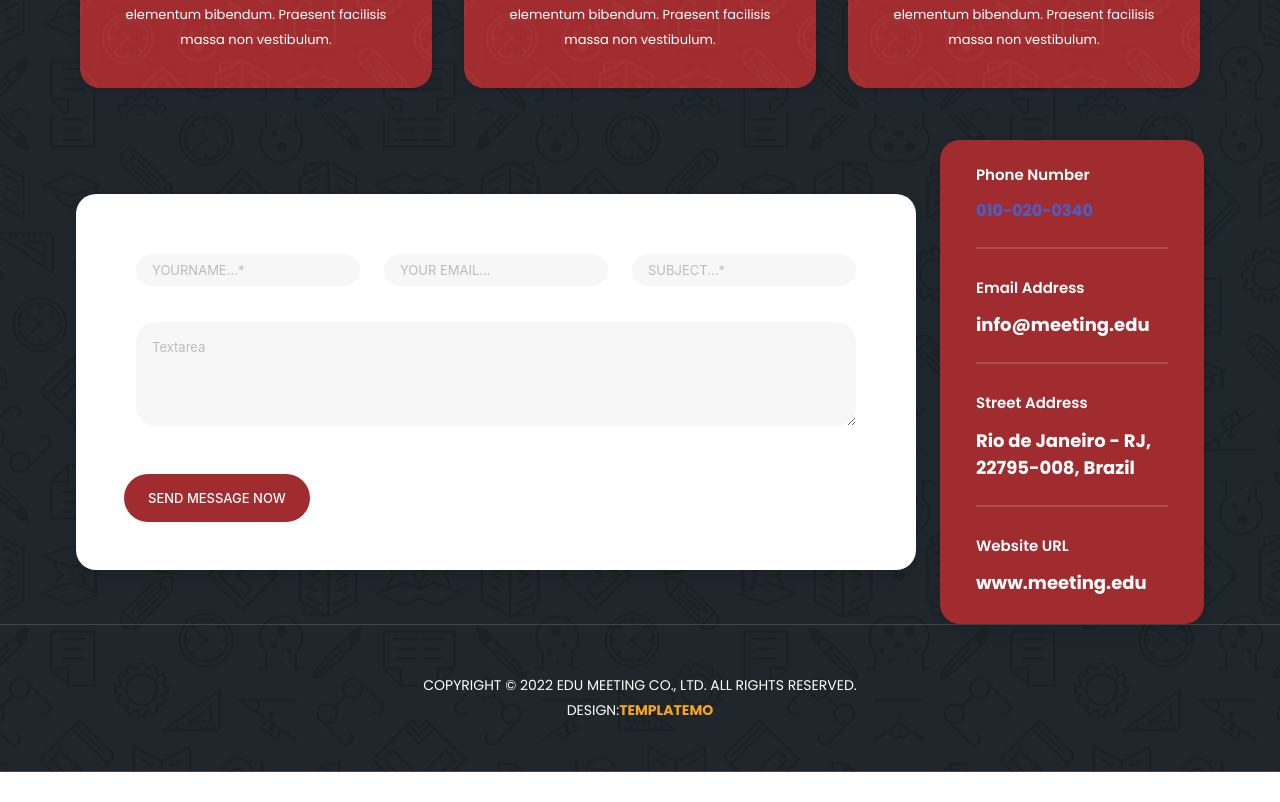
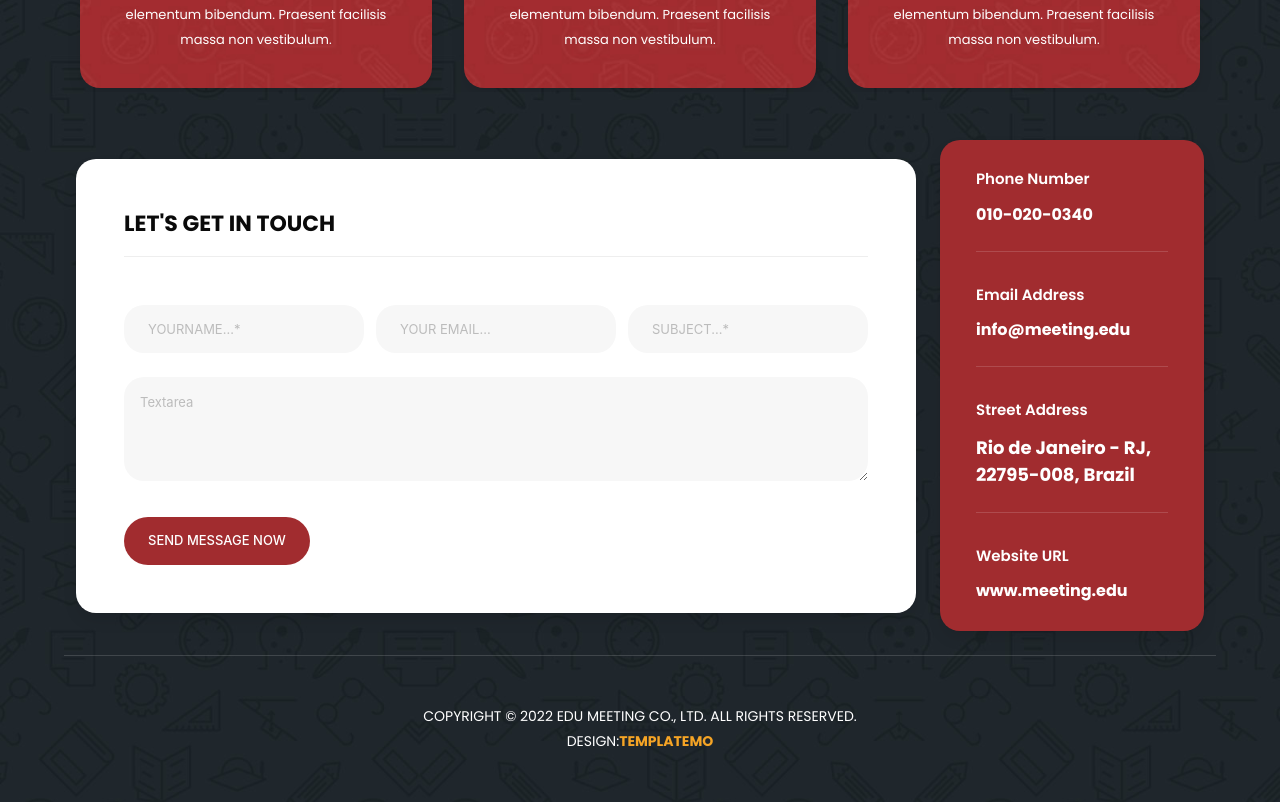
Before and after one commit to taniyaraina/edu-meeting, a Next.js app: page / in a window 1280 px wide. Shown: the part 828-1630 px from the top of the page. Before the commit the page ends 1600 px from the top, so only its background shows below. Built offline with nearby package versions, Linux system fonts and the light colour scheme.

Commit message:
fixed minor changes and added new components

```diff
--- a/content/homePage.yaml
+++ b/content/homePage.yaml
@@ -4,19 +4,23 @@ homeHero:
   heroDescription: This is an edu meeting HTML CSS template provided by TemplateMo website. This is a Bootstrap v5.1.3 layout. The video background is taken from Pexels website, a group of young people by Pressmaster.
   buttonTitle: Join Us Now!
 
+contactTitle: Let's Get in Touch
+
 contact:
   - title: Phone Number
     info: 010-020-0340
-    href: hello
+    href: 'tel:010-020-0340'
 
   - title: Email Address
     info: info@meeting.edu
+    href: 'mailto:info@meeting.edu'
 
   - title: Street Address
     info: Rio de Janeiro - RJ, 22795-008, Brazil
 
   - title: Website URL
     info: www.meeting.edu
+    href: 'www.meeting.edu'
 
 contactButton: Send Message Now
 
--- /dev/null
+++ b/src/components/atoms/Heading.js
@@ -0,0 +1,29 @@
+import React from 'react';
+import styled from 'styled-components';
+
+const Section = styled.h1`
+  font-weight: ${(props) =>
+    props.fontWeight
+      ? props.theme.fontWeight
+      : props.theme.fontWeightBold} !important;
+  font-size: ${(props) =>
+    props.isLarge
+      ? props.theme.fontSizeLarge
+      : props.theme.fontSizeExtraLarge} !important;
+`;
+
+const Heading = ({ children, fontWeight, fontSize, isBlack, ...props }) => {
+  return (
+    <Section
+      fontWeight={fontWeight}
+      fontSize={fontSize}
+      {...props}
+      className={`is-uppercase mb-4 is-size-3-mobile ${
+        isBlack ? 'has-text-black' : 'has-text-white'
+      }`}>
+      {children}
+    </Section>
+  );
+};
+
+export default Heading;
--- /dev/null
+++ b/src/components/atoms/HorizontalLine.js
@@ -0,0 +1,17 @@
+import React from 'react';
+import styled from 'styled-components';
+
+const Line = styled.div`
+  border-bottom: 1px solid
+    ${(props) => (props.borderColor ? '#eee' : 'rgba(250,250,250,0.15)')};
+`;
+
+const HorizontalLine = ({ borderColor, ...props }) => {
+  return (
+    <Line {...props} borderColor={borderColor}>
+      <div className="line" />
+    </Line>
+  );
+};
+
+export default HorizontalLine;
--- a/src/components/atoms/Input.js
+++ b/src/components/atoms/Input.js
@@ -3,7 +3,7 @@ const Input = ({ className, error, ...props }) => {
     <div>
       <div className="control">
         <input
-          className={`input ${className}`}
+          className={`input pl-5 py-5 ${className}`}
           type=""
           placeholder=""
           {...props}
--- a/src/components/elements/ContactForm.js
+++ b/src/components/elements/ContactForm.js
@@ -2,6 +2,8 @@ import React from 'react';
 import styled from 'styled-components';
 import Input from '../atoms/Input';
 import Button from '../atoms/Button';
+import Heading from '../atoms/Heading';
+import HorizontalLine from '../atoms/HorizontalLine';
 
 const Section = styled.div`
   margin-left: 0;
@@ -9,19 +11,36 @@ const Section = styled.div`
 
 const ContactForm = ({ data }) => {
   return (
-    <Section className="columns section is-multiline card has-text-centered has-text-black">
-      <div className="column is-4 pb-5">
-        <Input color className="p-4" type="text" placeholder="YOURNAME...*" />
+    <Section className="section is-multiline card has-text-black">
+      <Heading isBlack isLarge fontWeight>
+        {data.contactTitle}
+      </Heading>
+      <HorizontalLine borderColor />
+
+      <div className=" pt-6 field-body">
+        <div className=" field pb-5">
+          <Input color type="text" placeholder="YOURNAME...*" />
+        </div>
+        <div className=" field">
+          <Input color type="email" placeholder="YOUR EMAIL..." />
+        </div>
+        <div className=" field">
+          <Input color type="text" placeholder="SUBJECT...*" />
+        </div>
       </div>
-      <div className="column is-4">
-        <Input color className="p-4" type="email" placeholder="YOUR EMAIL..." />
+      <div className="pb-5 field is-horizontal">
+        <div className="field-body">
+          <div className="field">
+            <div className="control">
+              <textarea
+                className="textarea p-4 is-expanded"
+                placeholder="Textarea"
+              />
+            </div>
+          </div>
+        </div>
       </div>
-      <div className="column is-4">
-        <Input color className="p-4" type="text" placeholder="SUBJECT...*" />
-      </div>
-      <div className="column is-12 pb-6">
-        <textarea className="textarea p-4" placeholder="Textarea" />
-      </div>
+
       <Button bgcolor>{data.contactButton}</Button>
     </Section>
   );
--- a/src/components/elements/ContactInfo.js
+++ b/src/components/elements/ContactInfo.js
@@ -1,5 +1,6 @@
 import React from 'react';
 import styled from 'styled-components';
+import HorizontalLine from '../atoms/HorizontalLine';
 
 const Section = styled.div`
   background-color: ${(props) => props.theme.mainBrandColor};
@@ -17,18 +18,20 @@ const ContactInfo = ({ data }) => {
     <Section className="column card has-text-white">
       {data.contact &&
         data.contact.map((item, index) => (
-          <div className="card-content pt-0 pb-4">
+          <div className="card-content pt-1 pb-4">
             <h5 className="has-text-weight-semibold py-3">{item.title}</h5>
             <div className="content">
               {item.href ? (
-                <a className="has-text-weight-bold" href={item.href}>
+                <a
+                  className="has-text-weight-bold has-text-white"
+                  href={item.href}>
                   {item.info}
                 </a>
               ) : (
                 <p className="has-text-weight-bold">{item.info}</p>
               )}
             </div>
-            {index + 1 !== data.contact.length && <div className="line" />}{' '}
+            {index + 1 !== data.contact.length && <HorizontalLine />}{' '}
           </div>
         ))}
     </Section>
--- a/src/components/global/Footer.js
+++ b/src/components/global/Footer.js
@@ -12,7 +12,7 @@ const Section = styled.div`
 
 const Footer = ({ data }) => {
   return (
-    <div className="line">
+    <div>
       <Section className="footer p-6 has-text-centered">
         <div>
           <p>{data.footerDescriptionOne}</p>
--- a/src/components/home/Contact.js
+++ b/src/components/home/Contact.js
@@ -2,6 +2,7 @@ import React from 'react';
 import styled from 'styled-components';
 import ContactForm from '../elements/ContactForm';
 import ContactInfo from '../elements/ContactInfo';
+import HorizontalLine from '../atoms/HorizontalLine';
 
 const Section = styled.div`
   margin-left: 0;
@@ -10,6 +11,7 @@ const Section = styled.div`
 
 const Contact = ({ data }) => {
   return (
+    <>
       <Section className="columns is-vcentered">
         <div className="column is-9">
           <ContactForm data={data} />
@@ -18,6 +20,8 @@ const Contact = ({ data }) => {
           <ContactInfo data={data} />
         </div>
       </Section>
+      <HorizontalLine />
+    </>
   );
 };
 
--- a/src/components/home/HomeHero.js
+++ b/src/components/home/HomeHero.js
@@ -1,6 +1,7 @@
 import React from 'react';
 import styled from 'styled-components';
 import Button from '../atoms/Button';
+import Heading from '../atoms/Heading';
 
 const Section = styled.div`
   .overlay {
@@ -9,15 +10,9 @@ const Section = styled.div`
     top: 0;
     left: 0;
     bottom: 0;
-    height: 718px;
+    height: 100%;
   }
-  .section {
-    max-width: 56%;
-  }
-  .font-weight {
-    font-weight: 800;
-    font-size: ${(props) => props.theme.fontSizeLarge};
-  }
+
   .font-size {
     font-size: ${(props) => props.theme.fontSize};
     line-height: ${(props) => props.theme.lineHeight};
@@ -27,21 +22,27 @@ const Section = styled.div`
 const HomeHero = ({ data, ...props }) => {
   return (
     <Section>
+      <div className="is-relative">
         <div>
+          <figure className="image pt-0">
             <video autoPlay muted loop width="100%" height="100%">
               <track kind="captions" {...props} />
               <source src="/images/course-video.mp4" />
             </video>
+          </figure>
+        </div>
         <div className="overlay content has-text-white is-flex is-align-items-center">
           <div className="section is-medium">
+            <div className="columns">
+              <div className="column is-6">
                 <p className="has-text-weight-semibold is-uppercase mb-2">
                   {data.homeHero.heroTag}
                 </p>
-            <p className="font-weight is-uppercase mb-4">
-              {data.homeHero.heroTitle}
-            </p>
+                <Heading>{data.homeHero.heroTitle}</Heading>
                 <p className="font-size">{data.homeHero.heroDescription}</p>
                 <Button bgcolor>{data.homeHero.buttonTitle}</Button>
+              </div>
+            </div>
           </div>
         </div>
       </div>
--- a/src/utils/theme.js
+++ b/src/utils/theme.js
@@ -22,8 +22,11 @@ const theme = {
   fontSizeSmall: '13px',
   fontSize: '14px',
   fontSizeMedium: '18px',
-  fontSizeLarge: '36px',
+  fontSizeLarge: '22px',
+  fontSizeExtraLarge: '36px',
   lineHeight: '25px',
+  fontWeight: '700',
+  fontWeightBold: '800',
   dangerColor: '#f44336',
   primaryFontFamily: "'Poppins', sans-serif",
 };
@@ -40,10 +43,6 @@ body {
   background-size: cover !important;
 }
 .card,.input,textarea {border-radius: 20px !important;}
-.line {
-    border-bottom: 1px solid rgba(250, 250, 250, 0.15);
-    border-top: 1px solid rgba(250, 250, 250, 0.15);
-  }
   input,textarea {
     border: none !important;
     box-shadow: none !important;
```
Lines whose indentation alone changed are shown as unchanged.
